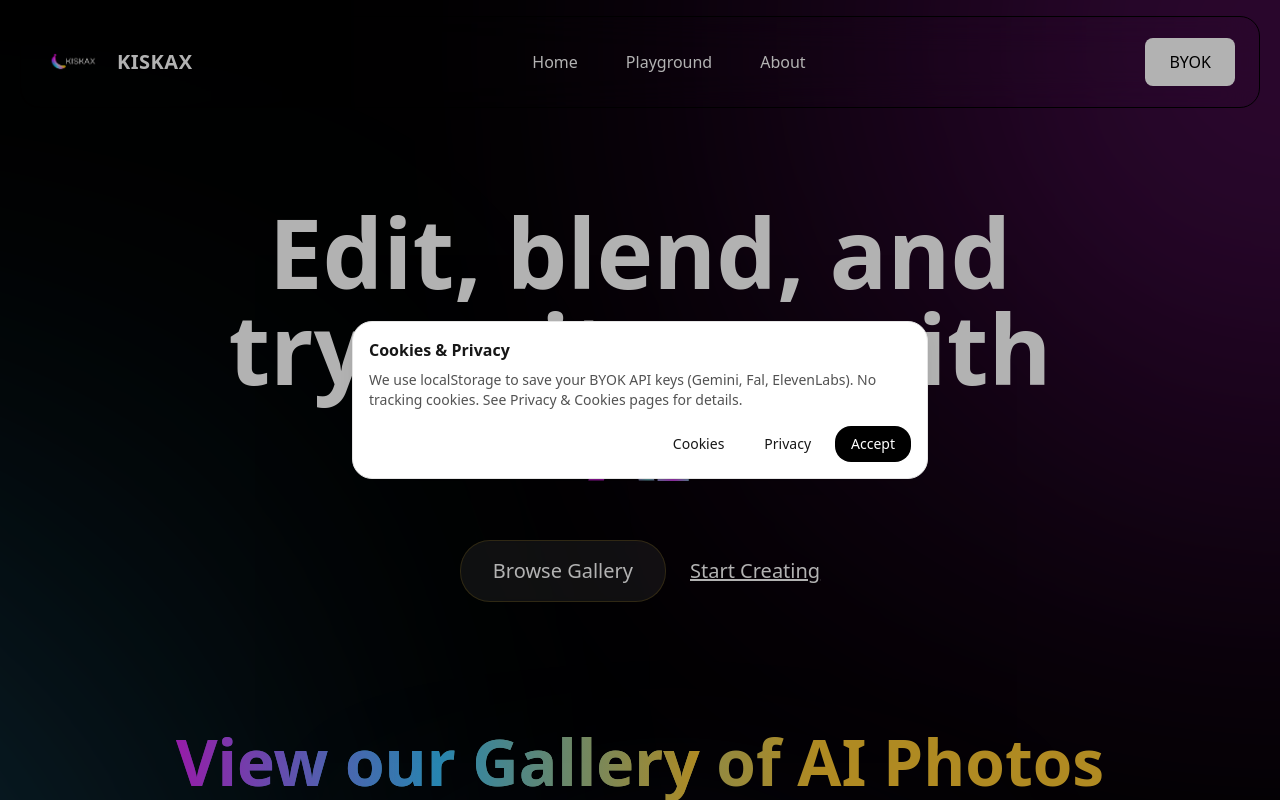
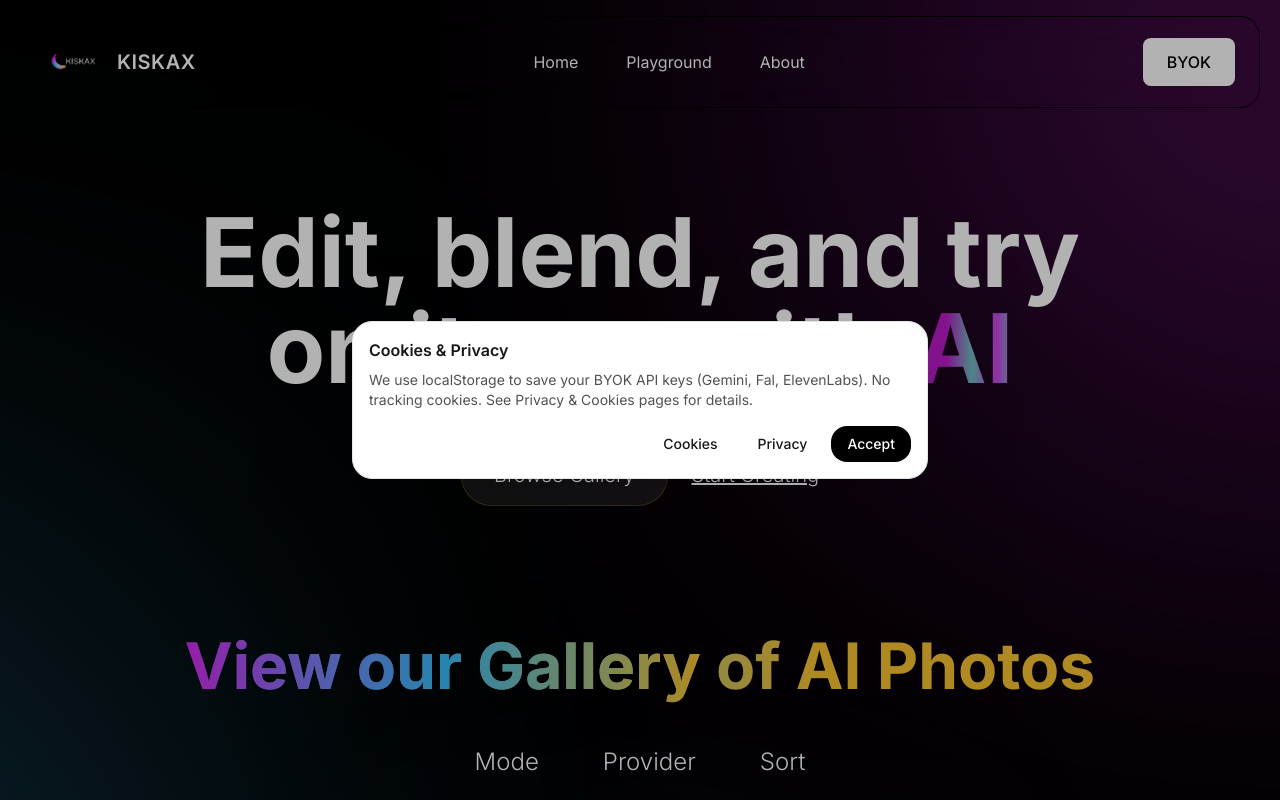
Before and after one commit to TheRealSaiTama/bananas-bot, a Next.js app in the folder web/: page / in a window 1280 px wide. Shown: the top 800 px of the page. Built offline with nearby package versions, Linux system fonts and the light colour scheme.

Commit message:
Set Inter as default font family
cgen-bc11599359c14890b970b1121ef6dfe5

```diff
--- a/web/styles/globals.css
+++ b/web/styles/globals.css
@@ -14,6 +14,7 @@ html, body {
 
 body {
   @apply bg-white text-neutral-900 antialiased;
+  font-family: 'Inter', -apple-system, Roboto, Helvetica, sans-serif;
 }
 
 .card {
```
